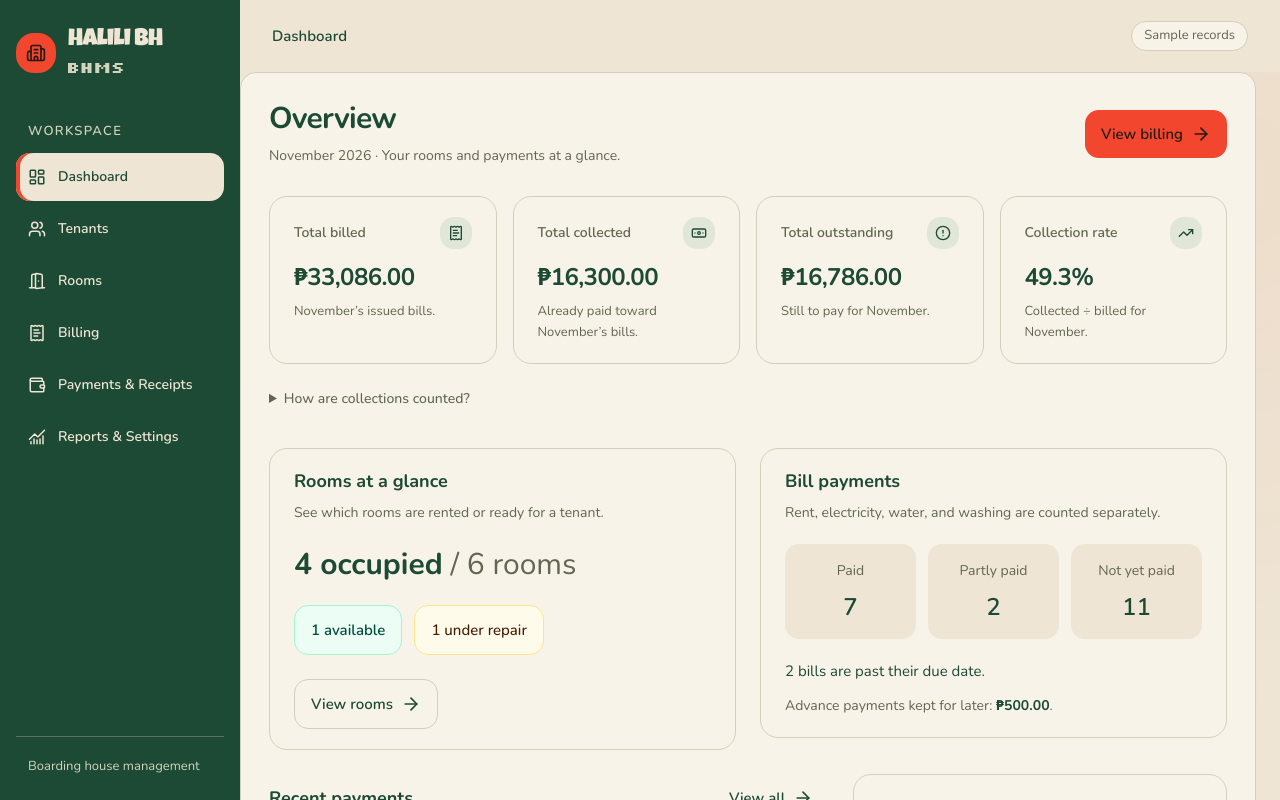
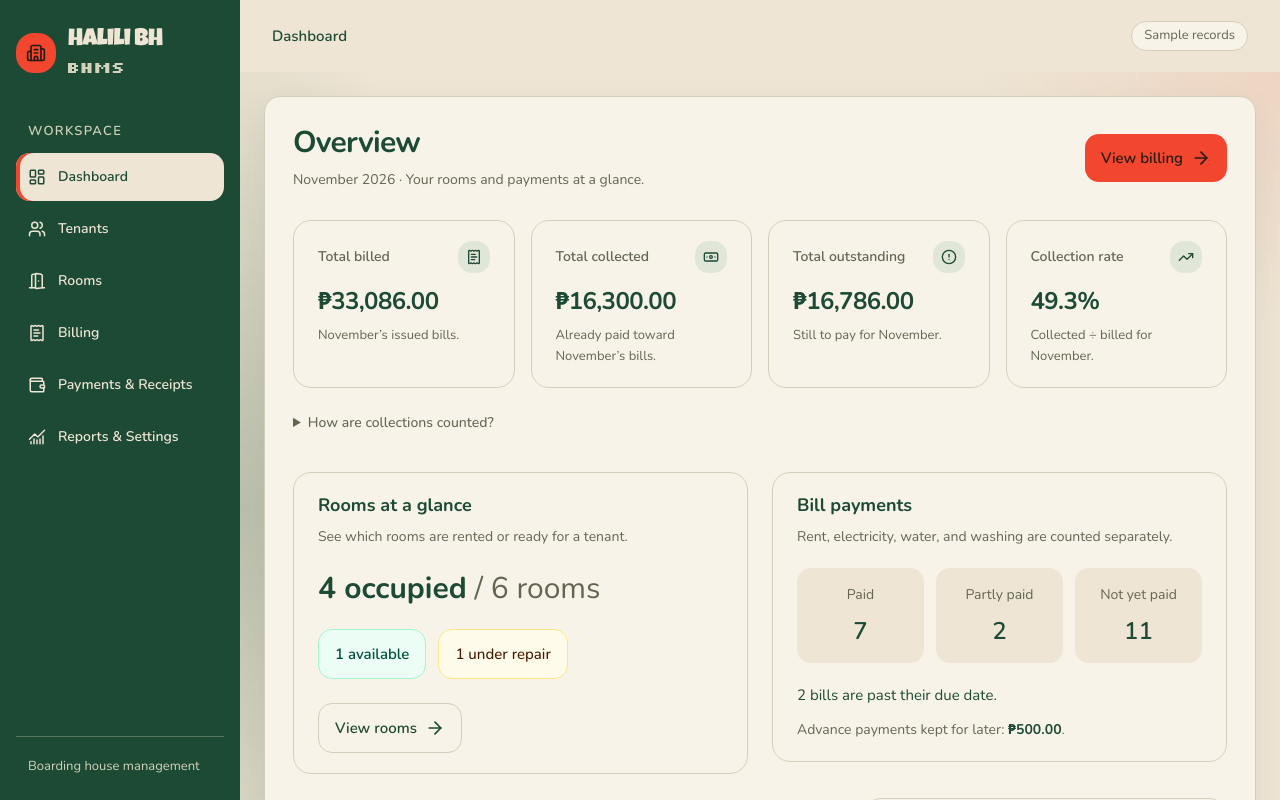
Before and after one commit to Lang-Shin/BH-Management-System, a React (Vite) app: page /dashboard in a window 1280 px wide. Shown: the top 800 px of the page. Built offline with nearby package versions, Linux system fonts and the light colour scheme.

Commit message:
feat(ui): added glow to the background, still kinda not visible enough

```diff
--- a/src/components/layout/admin-shell.tsx
+++ b/src/components/layout/admin-shell.tsx
@@ -39,7 +39,7 @@ export function AdminShell() {
   return <div className="min-h-dvh">
     <a href="#main-content" className="sr-only fixed top-3 left-3 z-50 rounded-md bg-primary p-3 text-white focus:not-sr-only">Skip to content</a>
     <aside className="fixed inset-y-0 left-0 z-30 hidden w-60 overflow-y-auto bg-sidebar lg:block"><SidebarContent /></aside>
-    <div className="bhms-ambient-glow min-w-0 lg:pl-60">
+    <div className="min-w-0 lg:pl-60">
       <header className="sticky top-0 z-20 flex min-h-18 items-center justify-between gap-3 border-b bg-background px-4 sm:px-6 lg:border-0 lg:px-8">
         <div className="flex min-w-0 flex-1 items-center gap-3">
           <Sheet open={menuOpen} onOpenChange={setMenuOpen}><SheetTrigger asChild><Button variant="outline" className="lg:hidden" aria-label="Open menu"><Menu />Menu</Button></SheetTrigger><SheetContent side="left" className="sidebar-surface w-72 max-w-[90vw] gap-0 overflow-y-auto p-0"><SheetHeader className="sr-only"><SheetTitle>Main menu</SheetTitle><SheetDescription>Choose Dashboard, Tenants, Rooms, Billing, Payments, or Reports and Settings.</SheetDescription></SheetHeader><SidebarContent onNavigate={() => setMenuOpen(false)} /></SheetContent></Sheet>
@@ -47,11 +47,13 @@ export function AdminShell() {
         </div>
         <p className="hidden shrink-0 rounded-full border bg-card px-3 py-1 text-xs text-muted-foreground sm:block">Sample records</p>
       </header>
-      <main id="main-content" ref={mainRef} tabIndex={-1} className="mx-2 mb-4 min-h-[calc(100dvh-5.5rem)] min-w-0 rounded-2xl border bg-card p-4 outline-none sm:mx-4 sm:p-6 lg:mr-6 lg:ml-0 lg:p-7">
+      <div className="bhms-ambient-glow">
+      <main id="main-content" ref={mainRef} tabIndex={-1} className="min-h-[calc(100dvh-5.5rem)] min-w-0 rounded-2xl border bg-card p-4 outline-none sm:p-6 lg:p-7">
         {storageWarning && <div role="alert" className="mb-6 flex items-start gap-3 rounded-lg border border-amber-300 bg-amber-50 p-4 text-base text-amber-950"><CircleAlert className="mt-0.5 size-6 shrink-0" aria-hidden="true" /><div><p>{storageWarning}</p><NavLink to="/reports" className="mt-3 inline-flex min-h-12 items-center font-semibold underline">Open Reports &amp; Settings</NavLink></div></div>}
         <div key={location.pathname} className="route-content"><Outlet /></div>
         <footer className="mt-10 flex flex-wrap items-center justify-between gap-3 border-t pt-5 text-sm text-muted-foreground"><p className="text-[1rem]"><span className="brand-name">Halili BH</span> · <span className="brand-acronym">BHMS</span></p><NavLink to="/dashboard" className="flex min-h-12 items-center font-medium hover:text-primary">Back to Dashboard</NavLink></footer>
       </main>
+      </div>
     </div>
   </div>
 }
--- a/src/styles/globals.css
+++ b/src/styles/globals.css
@@ -88,25 +88,42 @@
 
 .route-content { animation: route-enter var(--route-duration) ease-out both; min-width: 0; }
 
-/* Stationary decoration behind the opaque main surface, outside route animation. */
-.bhms-ambient-glow { isolation: isolate; }
+/* Expose the glow peaks in the outer frame, not beneath the opaque content. */
+.bhms-ambient-glow {
+  position: relative;
+  isolation: isolate;
+  padding: 0.5rem 0.5rem 1rem;
+}
 .bhms-ambient-glow::before {
   content: "";
   position: fixed;
   inset: 4.5rem 0 0;
-  z-index: -1;
+  z-index: 0;
   pointer-events: none;
   background:
-    radial-gradient(ellipse at 18% 85%, color-mix(in srgb, var(--forest-green) 12%, transparent), transparent 70%),
-    radial-gradient(ellipse at 90% 15%, color-mix(in srgb, var(--tomato-red) 5%, transparent), transparent 55%);
+    radial-gradient(ellipse 320px 680px at 0% 60%, color-mix(in srgb, var(--forest-green) 25%, transparent), transparent 75%),
+    radial-gradient(ellipse 400px 340px at 100% 0%, color-mix(in srgb, var(--tomato-red) 10%, transparent), transparent 75%);
+}
+.bhms-ambient-glow > main {
+  position: relative;
+  z-index: 1;
+  box-shadow: 0 12px 32px color-mix(in srgb, var(--forest-green) 8%, transparent);
+}
+
+@media (width >= 40rem) {
+  .bhms-ambient-glow { padding: 1rem; }
 }
 
 @media (width >= 64rem) {
+  .bhms-ambient-glow { padding: 1.5rem; }
   .bhms-ambient-glow::before { left: 15rem; }
 }
 
 @media (width < 48rem) {
-  .bhms-ambient-glow::before { opacity: 0.65; }
+  .bhms-ambient-glow::before { opacity: 0.6; }
+  .bhms-ambient-glow > main {
+    box-shadow: 0 6px 18px color-mix(in srgb, var(--forest-green) 5%, transparent);
+  }
 }
 
 .sidebar-surface {
```
Also changed, not shown: 1 other file (tests, documents, lock files or other folders).
